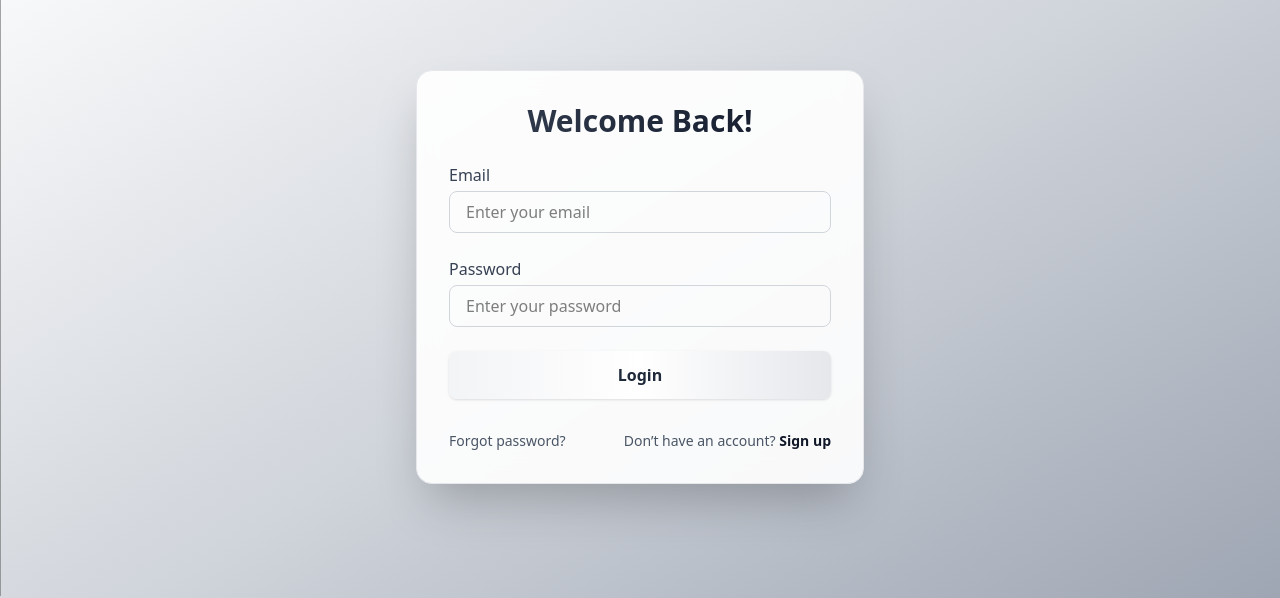
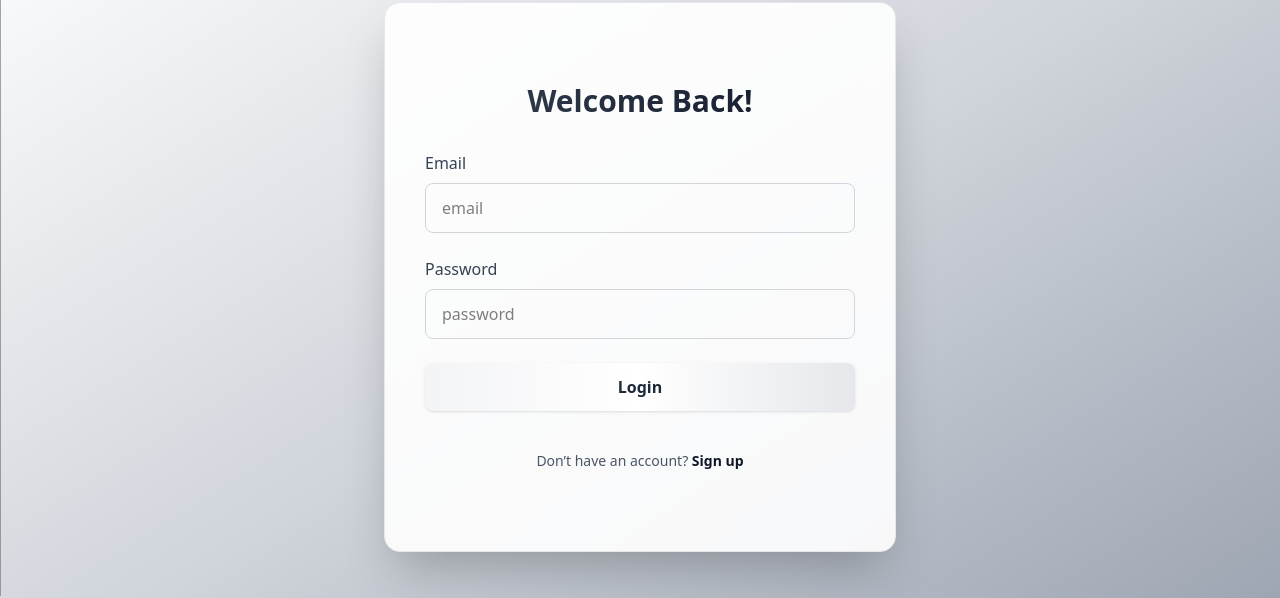
Before and after one commit to Yuyi5la/E-commerce-site, a React (Vite) app in the folder frontend/: page /login in a window 1280 px wide. Shown: the part 204-802 px from the top of the page. Built offline with nearby package versions, Linux system fonts and the light colour scheme; no server answers.

Commit message:
login page redesign

```diff
--- a/frontend/src/pages/login.jsx
+++ b/frontend/src/pages/login.jsx
@@ -51,34 +51,34 @@ const Login = () => {
 
   return (
     <section className="min-h-screen flex items-center justify-center bg-gray-100 sm:bg-gradient-to-br sm:from-white sm:via-gray-300 sm:to-gray-400 px-4">
-      <div className="w-full max-w-md bg-white/90 backdrop-blur-md p-6 sm:p-8 rounded-2xl shadow-2xl border border-gray-200">
-        <h2 className="text-3xl font-extrabold text-center mb-6 bg-gradient-to-r from-gray-700 to-gray-900 bg-clip-text text-transparent">
+      <div className="w-full max-w-lg min-h-[500px] sm:min-h-[550px] bg-white/90 backdrop-blur-md p-8 sm:p-10 rounded-2xl shadow-2xl border border-gray-200 flex flex-col justify-center">
+        <h2 className="text-3xl font-extrabold text-center mb-8 bg-gradient-to-r from-gray-700 to-gray-900 bg-clip-text text-transparent">
           Welcome Back!
         </h2>
 
-        <form onSubmit={handleSubmit} className="space-y-5 sm:space-y-6">
+        <form onSubmit={handleSubmit} className="space-y-6">
           <div>
-            <label className="block font-medium text-gray-700 mb-1">Email</label>
+            <label className="block font-medium text-gray-700 mb-2">Email</label>
             <input
               type="email"
               name="email"
               value={form.email}
               onChange={handleChange}
-              placeholder="Enter your email"
-              className="w-full border border-gray-300 rounded-lg px-4 py-2 focus:ring-2 focus:ring-gray-400 focus:outline-none"
+              placeholder="email"
+              className="w-full border border-gray-300 rounded-lg px-4 py-3 focus:ring-2 focus:ring-gray-400 focus:outline-none"
               required
             />
           </div>
 
           <div>
-            <label className="block font-medium text-gray-700 mb-1">Password</label>
+            <label className="block font-medium text-gray-700 mb-2">Password</label>
             <input
               type="password"
               name="password"
               value={form.password}
               onChange={handleChange}
-              placeholder="Enter your password"
-              className="w-full border border-gray-300 rounded-lg px-4 py-2 focus:ring-2 focus:ring-gray-400 focus:outline-none"
+              placeholder="password"
+              className="w-full border border-gray-300 rounded-lg px-4 py-3 focus:ring-2 focus:ring-gray-400 focus:outline-none"
               required
             />
           </div>
@@ -92,15 +92,8 @@ const Login = () => {
           </button>
         </form>
 
-        {/* Links section */}
-        <div className="mt-8 flex flex-col gap-4 text-center sm:text-left sm:flex-row sm:items-center sm:justify-between">
-          <a
-            href="/forgot-password"
-            className="text-sm text-gray-600 hover:underline"
-          >
-            Forgot password?
-          </a>
 
+        <div className="mt-10 text-center">
           <p className="text-sm text-gray-600">
             Don’t have an account?{" "}
             <a
```
